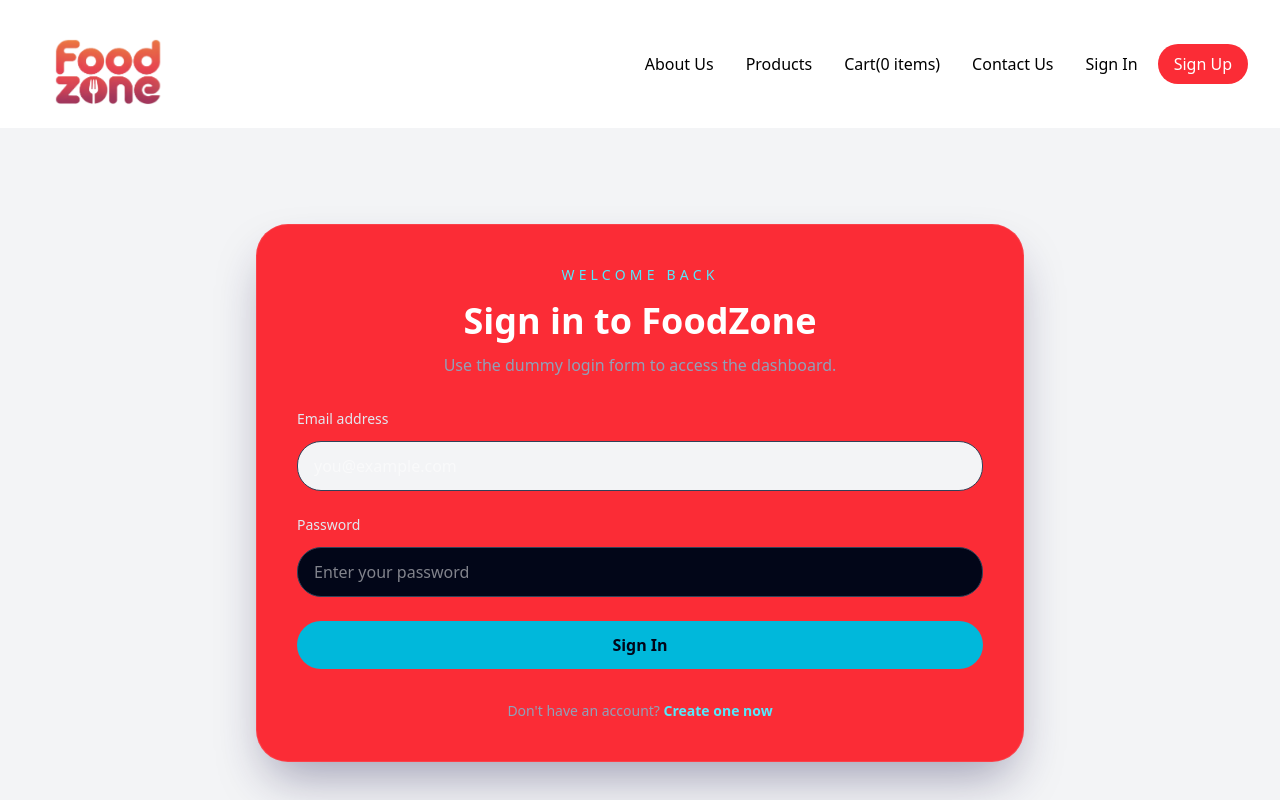
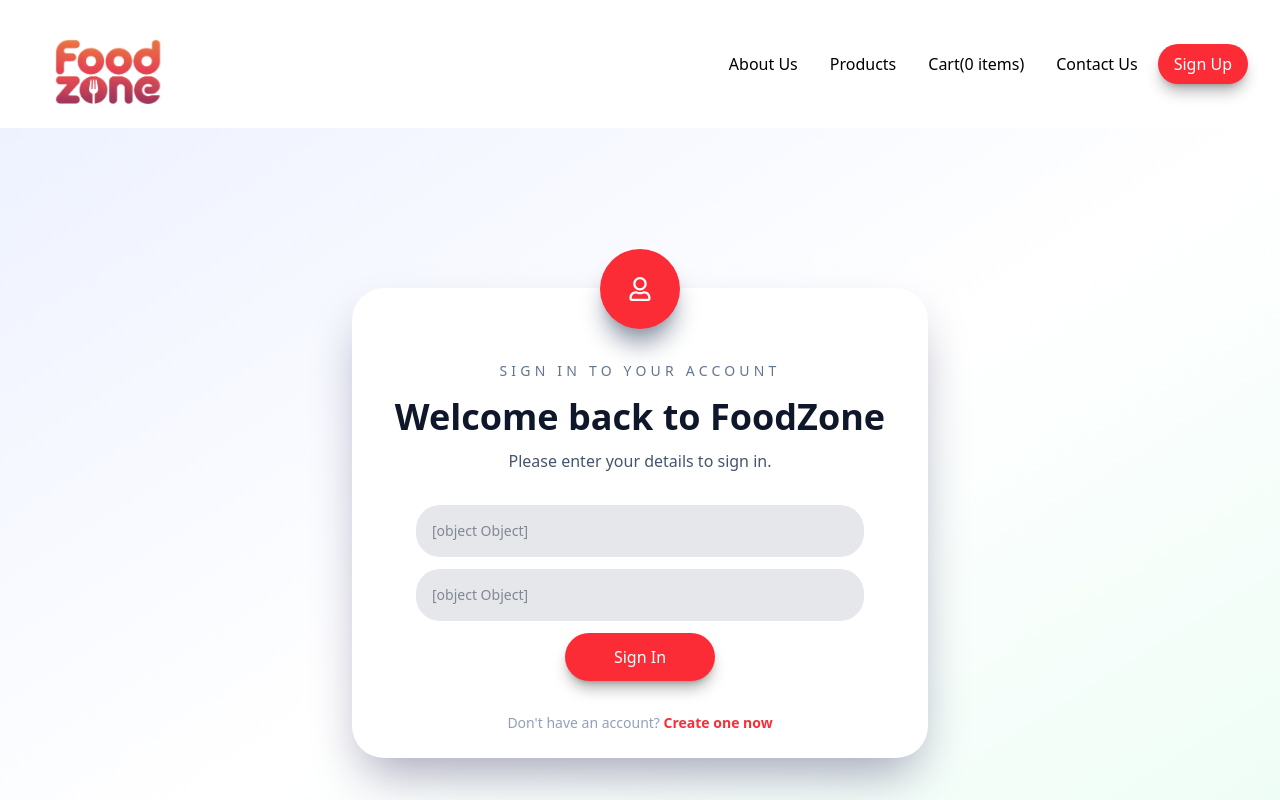
Before and after one commit to web-abhishek/FoodZone-Food-Ordering, a React (Vite) app: page /signin in a window 1280 px wide. Shown: the top 800 px of the page. Built offline with nearby package versions, Linux system fonts and the light colour scheme; a web font is replaced by a local one.

Commit message:
signin,signup,thankyou-ui

```diff
--- a/package.json
+++ b/package.json
@@ -19,6 +19,7 @@
     "lucide-react": "^0.563.0",
     "react": "^19.1.1",
     "react-dom": "^19.1.1",
+    "react-icons": "^5.6.0",
     "react-redux": "^9.2.0",
     "react-router-dom": "^7.9.3",
     "react-toastify": "^11.1.0",
--- a/src/components/Navbar.jsx
+++ b/src/components/Navbar.jsx
@@ -25,10 +25,7 @@
               <li className="rounded-full px-3 py-2 hover:text-red-400 transition ease-in-out delay-100">
                 <Link to="/contact">Contact Us</Link>
               </li>
-              <li className="rounded-full px-3 py-2 hover:text-red-400 transition ease-in-out delay-100">
-                <Link to="/signin">Sign In</Link>
-              </li>
-              <li className="rounded-full bg-red-500 px-4 py-2 text-white transition hover:bg-red-600">
+              <li className="shadow-lg shadow-black/30 rounded-full bg-red-500 px-4 py-2 text-white transition hover:bg-red-600">
                 <Link to="/signup">Sign Up</Link>
               </li>
             </ul>
--- a/src/pages/Dashboard.jsx
+++ b/src/pages/Dashboard.jsx
@@ -3,7 +3,7 @@
 
 const Dashboard = () => {
   return (
-    <div className="min-h-screen bg-slate-950 text-white py-24 px-4 sm:px-6 lg:px-8">
+    <div className="min-h-screen bg-gradient-to-br from-indigo-50 via-white to-emerald-50 text-white py-24 px-4 sm:px-6 lg:px-8">
       <div className="max-w-4xl mx-auto rounded-3xl border border-white/10 bg-slate-900/90 p-10 shadow-2xl shadow-slate-900/40">
         <div className="mb-8 text-center">
           <p className="text-sm uppercase tracking-[0.3em] text-cyan-300">Customer dashboard</p>
--- a/src/pages/SignIn.jsx
+++ b/src/pages/SignIn.jsx
@@ -1,5 +1,6 @@
 import React, { useState } from "react";
 import { Link, useNavigate } from "react-router-dom";
+import { FaRegUser } from "react-icons/fa";
 
 const SignIn = () => {
   const navigate = useNavigate();
@@ -11,42 +12,54 @@
   };
 
   return (
-    <div className="min-h-screen bg-gray-100 text-white py-24 px-4 sm:px-6 lg:px-8">
-      <div className="mx-auto max-w-3xl overflow-hidden rounded-4xl border border-white/10 bg-red-500 p-10 shadow-2xl shadow-indigo-950/40">
+    <div className="min-h-screen bg-gradient-to-br from-indigo-50 via-white to-emerald-50 text-white pt-40 px-4 sm:px-6 lg:px-8">
+      <div className="mx-auto max-w-xl rounded-4xl border border-white/10 bg-white p-6 shadow-2xl shadow-indigo-950/40">
+
+        <div className="mb-8 text-center bg-red-500 shadow-xl shadow-gray-400 p-4 rounded-full w-20 h-20 mx-auto flex items-center justify-center text-2xl text-red-500 -my-16">
+          <FaRegUser className="text-white" />
+        </div>
         <div className="mb-8 text-center">
-          <p className="text-sm uppercase tracking-[0.3em] text-cyan-300">Welcome back</p>
-          <h1 className="mt-4 text-4xl font-semibold">Sign in to FoodZone</h1>
-          <p className="mt-3 text-slate-400">Use the dummy login form to access the dashboard.</p>
+          <p className="text-sm uppercase tracking-[0.3em] text-slate-500">Sign in to your account</p>
+          <h1 className="mt-4 text-4xl font-semibold text-slate-900">Welcome back to FoodZone</h1>
+          <p className="mt-3 text-slate-600">Please enter your details to sign in.</p>
         </div>
+        <form onSubmit={handleSubmit} className="mx-auto max-w-md space-y-3">
+          <div>
 
-        <form onSubmit={handleSubmit} className="space-y-6">
-          <div>
-            <label className="block text-sm font-medium text-slate-200">Email address</label>
             <input
               type="email"
               value={credentials.email}
               onChange={(e) => setCredentials({ ...credentials, email: e.target.value })}
               required
-              className="mt-3 w-full rounded-3xl border border-slate-700 bg-gray-100 px-4 py-3 text-white outline-none transition focus:border-cyan-400 focus:ring-2 focus:ring-cyan-400/20"
-              placeholder="you@example.com"
+              className="text-sm w-full rounded-3xl bg-gray-200 px-4 py-4 text-gray-800 outline-none transition focus:border-red-500 focus:ring-2 focus:ring-red-500"
+              placeholder={
+                  <>
+                    <FaRegUser className="text-white" />
+                    {" Email address"}
+                  </>
+                }
             />
           </div>
 
           <div>
-            <label className="block text-sm font-medium text-slate-200">Password</label>
             <input
               type="password"
               value={credentials.password}
               onChange={(e) => setCredentials({ ...credentials, password: e.target.value })}
               required
-              className="mt-3 w-full rounded-3xl border border-slate-700 bg-slate-950 px-4 py-3 text-white outline-none transition focus:border-cyan-400 focus:ring-2 focus:ring-cyan-400/20"
-              placeholder="Enter your password"
+              className="text-sm w-full rounded-3xl bg-gray-200 px-4 py-4 text-gray-800 outline-none transition focus:border-red-500 focus:ring-2 focus:ring-red-500"
+              placeholder={
+                  <>
+                    <FaRegUser className="text-white" />
+                    {"Password"}
+                  </>
+                }
             />
           </div>
 
           <button
             type="submit"
-            className="w-full rounded-full bg-cyan-500 px-6 py-3 text-base font-semibold text-slate-950 transition hover:bg-cyan-400"
+            className="shadow-lg shadow-black/30 w-1/3 mx-auto block rounded-full bg-red-500 px-4 py-3 text-white transition hover:bg-red-600"
           >
             Sign In
           </button>
@@ -54,7 +67,7 @@
 
         <p className="mt-8 text-center text-sm text-slate-400">
           Don&apos;t have an account?{' '}
-          <Link to="/signup" className="font-semibold text-cyan-300 hover:text-white">
+          <Link to="/signup" className="font-semibold text-red-500 hover:text-red-800 transition ease-in-out delay-100">
             Create one now
           </Link>
         </p>
--- a/src/pages/SignUp.jsx
+++ b/src/pages/SignUp.jsx
@@ -1,5 +1,6 @@
 import React, { useState } from "react";
 import { Link, useNavigate } from "react-router-dom";
+import { FaRegUser } from "react-icons/fa";
 
 const SignUp = () => {
   const navigate = useNavigate();
@@ -11,8 +12,12 @@
   };
 
   return (
-    <div className="min-h-screen bg-linear-to-br from-slate-50 via-slate-100 to-slate-200 py-24 px-4 sm:px-6 lg:px-8">
-      <div className="mx-auto max-w-3xl overflow-hidden rounded-4xl border border-slate-200 bg-white p-10 shadow-2xl shadow-slate-300/40">
+    <div className="min-h-screen bg-gradient-to-br from-indigo-50 via-white to-emerald-50 py-24 px-4 sm:px-6 lg:px-8">
+      <div className="mx-auto max-w-3xl rounded-4xl border border-slate-200 bg-white p-10 shadow-2xl shadow-slate-300/40">
+        <div className="mb-8 text-center bg-red-500 shadow-xl shadow-gray-400 p-4 rounded-full w-20 h-20 mx-auto flex
+        items-center justify-center text-2xl text-red-500 -my-20">
+          <FaRegUser className="text-white" />
+        </div>
         <div className="mb-8 text-center">
           <p className="text-sm uppercase tracking-[0.3em] text-slate-500">Create new account</p>
           <h1 className="mt-4 text-4xl font-semibold text-slate-900">Sign up for FoodZone</h1>
@@ -21,58 +26,73 @@
 
         <form onSubmit={handleSubmit} className="space-y-6">
           <div>
-            <label className="block text-sm font-medium text-slate-700">Full name</label>
+
             <input
               type="text"
               value={form.name}
               onChange={(e) => setForm({ ...form, name: e.target.value })}
               required
-              className="mt-3 w-full rounded-3xl border border-slate-300 bg-slate-50 px-4 py-3 text-slate-900 outline-none transition focus:border-indigo-500 focus:ring-2 focus:ring-indigo-500/20"
-              placeholder="John Doe"
+              className="text-sm w-full rounded-3xl bg-gray-200 px-4 py-4 text-gray-800 outline-none transition focus:border-red-500 focus:ring-2 focus:ring-red-500"
+                              placeholder={
+                                  <>
+                                    <FaRegUser className="text-white" />
+                                    {" Email address"}
+                                  </>
+                                }
             />
           </div>
 
           <div>
-            <label className="block text-sm font-medium text-slate-700">Email address</label>
+
             <input
               type="email"
               value={form.email}
               onChange={(e) => setForm({ ...form, email: e.target.value })}
               required
-              className="mt-3 w-full rounded-3xl border border-slate-300 bg-slate-50 px-4 py-3 text-slate-900 outline-none transition focus:border-indigo-500 focus:ring-2 focus:ring-indigo-500/20"
-              placeholder="you@example.com"
+              className="text-sm w-full rounded-3xl bg-gray-200 px-4 py-4 text-gray-800 outline-none transition focus:border-red-500 focus:ring-2 focus:ring-red-500"
+                              placeholder={
+                                  <>
+                                    <FaRegUser className="text-white" />
+                                    {" Email address"}
+                                  </>
+                                }
             />
           </div>
 
           <div className="grid gap-6 sm:grid-cols-2">
-            <label className="block text-sm font-medium text-slate-700">
-              Phone number
+
               <input
                 type="tel"
                 value={form.phone}
                 onChange={(e) => setForm({ ...form, phone: e.target.value })}
                 required
-                className="mt-3 w-full rounded-3xl border border-slate-300 bg-slate-50 px-4 py-3 text-slate-900 outline-none transition focus:border-indigo-500 focus:ring-2 focus:ring-indigo-500/20"
-                placeholder="+91 98765 43210"
+                className="text-sm w-full rounded-3xl bg-gray-200 px-4 py-4 text-gray-800 outline-none transition focus:border-red-500 focus:ring-2 focus:ring-red-500"
+                              placeholder={
+                                  <>
+                                    <FaRegUser className="text-white" />
+                                    {" Email address"}
+                                  </>
+                                }
               />
-            </label>
 
-            <label className="block text-sm font-medium text-slate-700">
-              Password
               <input
                 type="password"
                 value={form.password}
                 onChange={(e) => setForm({ ...form, password: e.target.value })}
                 required
-                className="mt-3 w-full rounded-3xl border border-slate-300 bg-slate-50 px-4 py-3 text-slate-900 outline-none transition focus:border-indigo-500 focus:ring-2 focus:ring-indigo-500/20"
-                placeholder="Create a password"
+                className="text-sm w-full rounded-3xl bg-gray-200 px-4 py-4 text-gray-800 outline-none transition focus:border-red-500 focus:ring-2 focus:ring-red-500"
+                              placeholder={
+                                  <>
+                                    <FaRegUser className="text-white" />
+                                    {" Email address"}
+                                  </>
+                                }
               />
-            </label>
           </div>
 
           <button
             type="submit"
-            className="w-full rounded-full bg-indigo-600 px-6 py-3 text-base font-semibold text-white transition hover:bg-indigo-700"
+            className="shadow-lg shadow-black/30 bg-red-500 hover:bg-red-600 px-4 py-3 text-white transition w-1/3 mx-auto block rounded-full"
           >
             Sign Up
           </button>
@@ -80,7 +100,7 @@
 
         <p className="mt-8 text-center text-sm text-slate-500">
           Already have an account?{' '}
-          <Link to="/signin" className="font-semibold text-indigo-600 hover:text-indigo-800">
+          <Link to="/signin" className="font-semibold text-red-500 hover:text-red-800">
             Sign in here
           </Link>
         </p>
--- a/src/pages/ThankYou.jsx
+++ b/src/pages/ThankYou.jsx
@@ -25,7 +25,7 @@
           <div className="mt-10 flex flex-col gap-4 sm:flex-row sm:justify-center">
             <Link
               to="/dashboard"
-              className="inline-flex items-center justify-center rounded-full bg-indigo-600 px-8 py-3 text-white text-sm font-semibold shadow-lg shadow-indigo-200/50 hover:bg-indigo-700 transition-colors"
+              className="inline-flex items-center justify-center rounded-full shadow-lg shadow-black/30 bg-red-500 hover:bg-red-600 px-8 py-3 text-white text-sm font-semibold transition-colors"
             >
               Go to Dashboard
             </Link>
```
Also changed, not shown: 1 other file (tests, documents, lock files or other folders).
